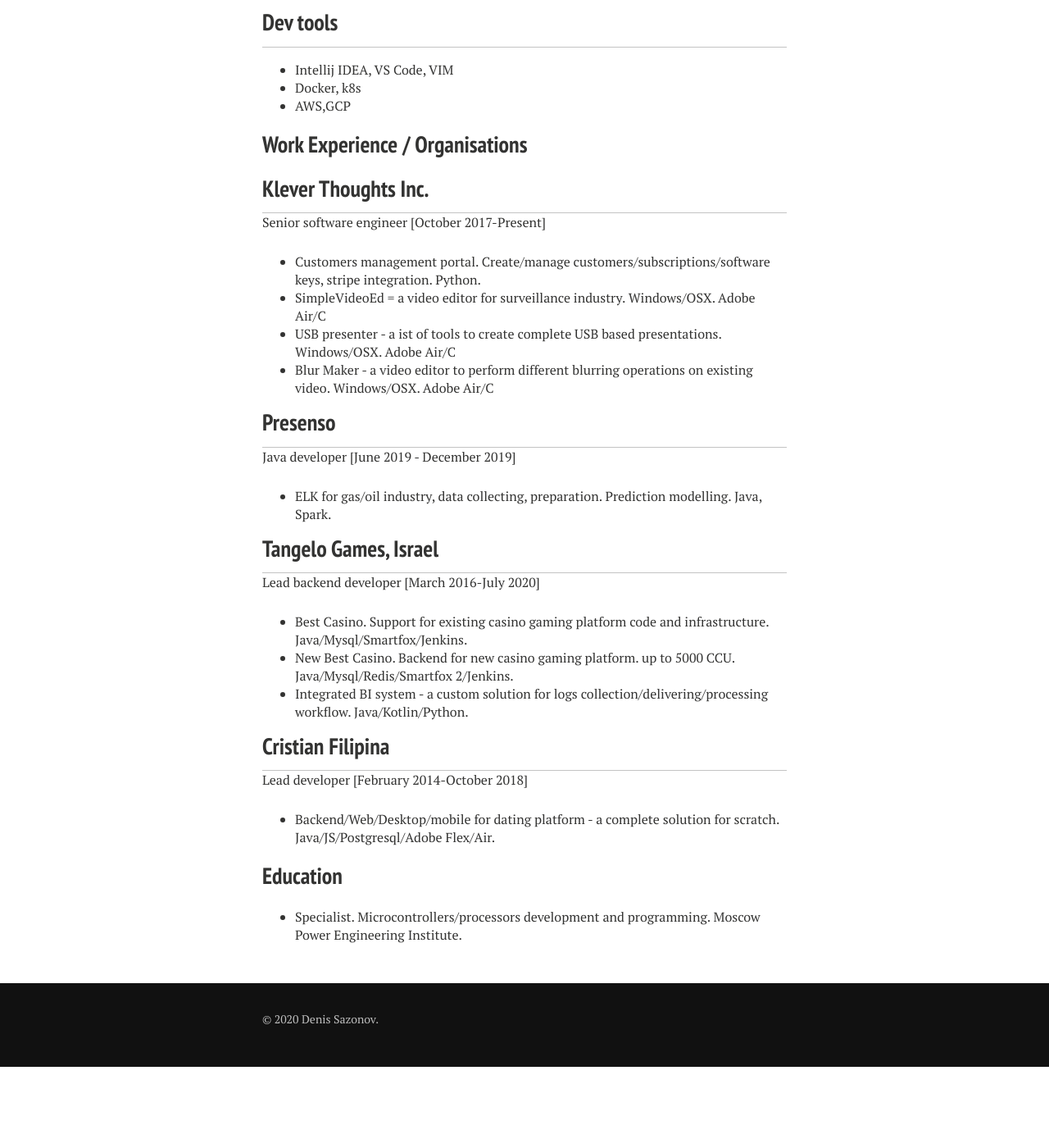
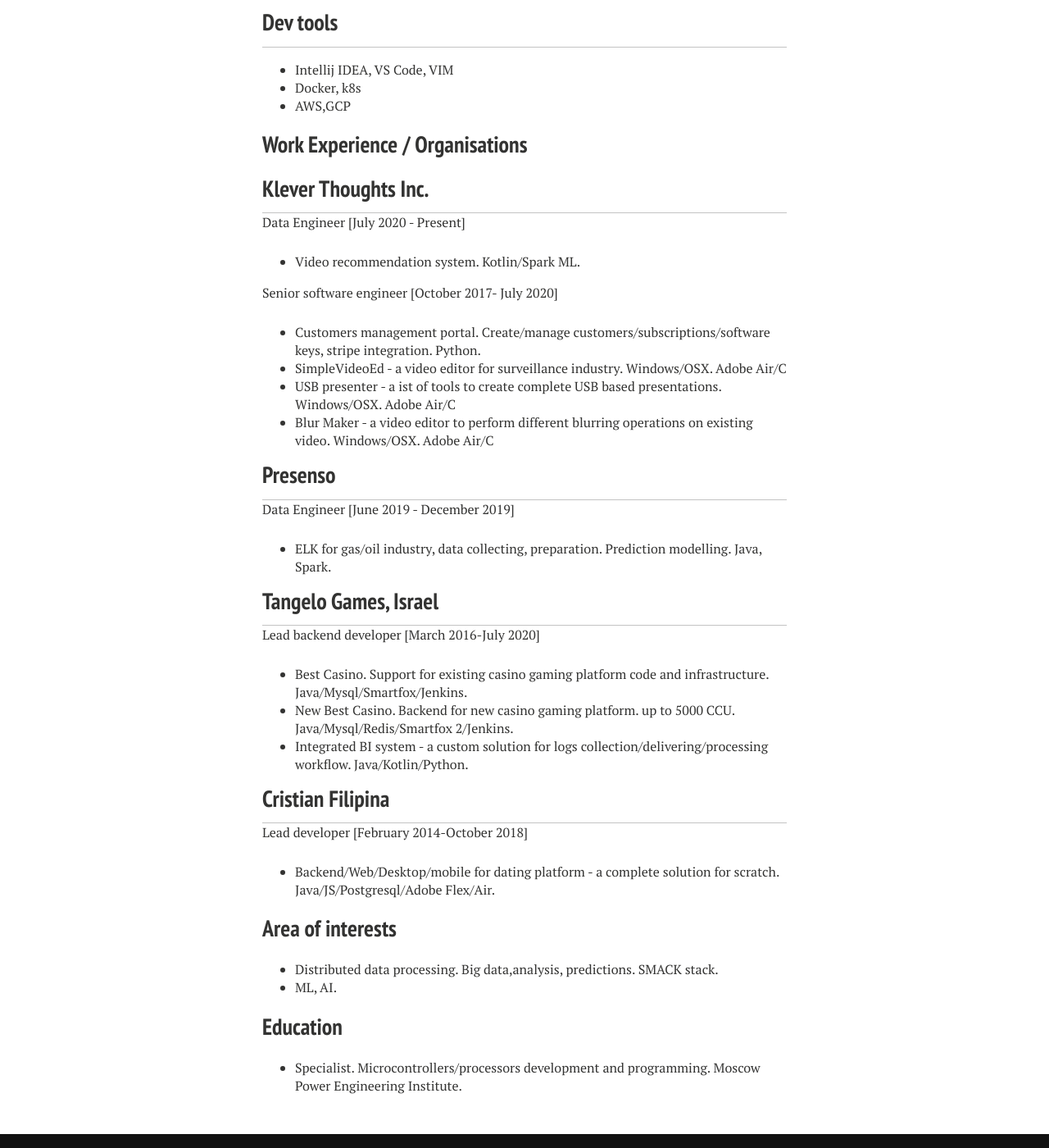
Before and after one commit to sadensmol/sadensmol.github.com, a Jekyll site: the page built from index.md, in a window 1280 px wide and 1400 px high, scrolled down 917 px. Shown: the whole window at 82% size. Built offline with Jekyll 4.4.1, drawn with Linux system fonts in a browser that asks for light colours; nearby versions of some CDN libraries; our own code applies the rules of GitHub Pages for plain Markdown files; before the commit the page ends 2218 px from its top, so only the background shows below that; some of the changed text lies outside the part shown.

Commit message:
added more data engineer related info

```diff
--- a/_config.yml
+++ b/_config.yml
@@ -7,7 +7,7 @@
 owner:
   name:           Denis Sazonov
   avatar:         bio-photo.jpg
-  bio:            "Java/Kotlin developer"
+  bio:            "Data Engineer"
   email:          sadensmol@gmail.com
   # Social networking links used in footer. Update and remove as you like.
   upwork:         sadensmol
--- a/index.md
+++ b/index.md
@@ -44,14 +44,17 @@
 
 ### Klever Thoughts Inc.
 
-Senior software engineer [October 2017-Present]
+Data Engineer [July 2020 - Present]
+* Video recommendation system. Kotlin/Spark ML.
+
+Senior software engineer [October 2017- July 2020]
 * Customers management portal. Create/manage customers/subscriptions/software keys, stripe integration. Python.
-* SimpleVideoEd = a video editor for surveillance industry. Windows/OSX. Adobe Air/C
+* SimpleVideoEd - a video editor for surveillance industry. Windows/OSX. Adobe Air/C
 * USB presenter - a ist of tools to create complete USB based presentations. Windows/OSX. Adobe Air/C
 * Blur Maker - a video editor to perform different blurring operations on existing video. Windows/OSX. Adobe Air/C
 
 ### Presenso
-Java developer [June 2019 - December 2019]
+Data Engineer [June 2019 - December 2019]
 * ELK for gas/oil industry, data collecting, preparation. Prediction modelling. Java, Spark.
 
 ### Tangelo Games, Israel
@@ -64,5 +67,10 @@
 Lead developer [February 2014-October 2018]
 * Backend/Web/Desktop/mobile for dating platform - a complete solution for scratch. Java/JS/Postgresql/Adobe Flex/Air.
 
+## Area of interests
+
+* Distributed data processing. Big data,analysis, predictions. SMACK stack.
+* ML, AI.
+
 ## Education
 * Specialist. Microcontrollers/processors development and programming. Moscow Power Engineering Institute.
```
